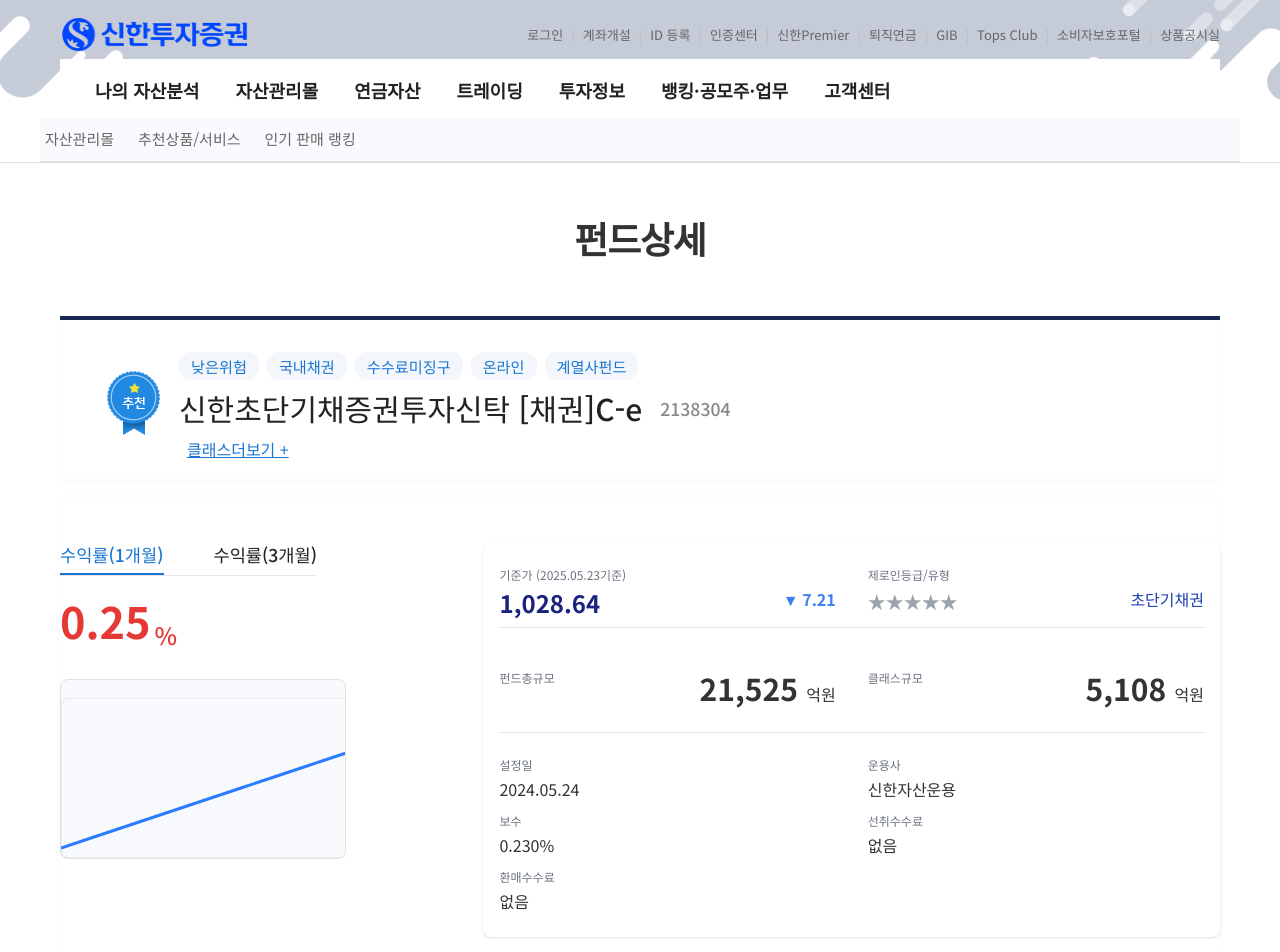
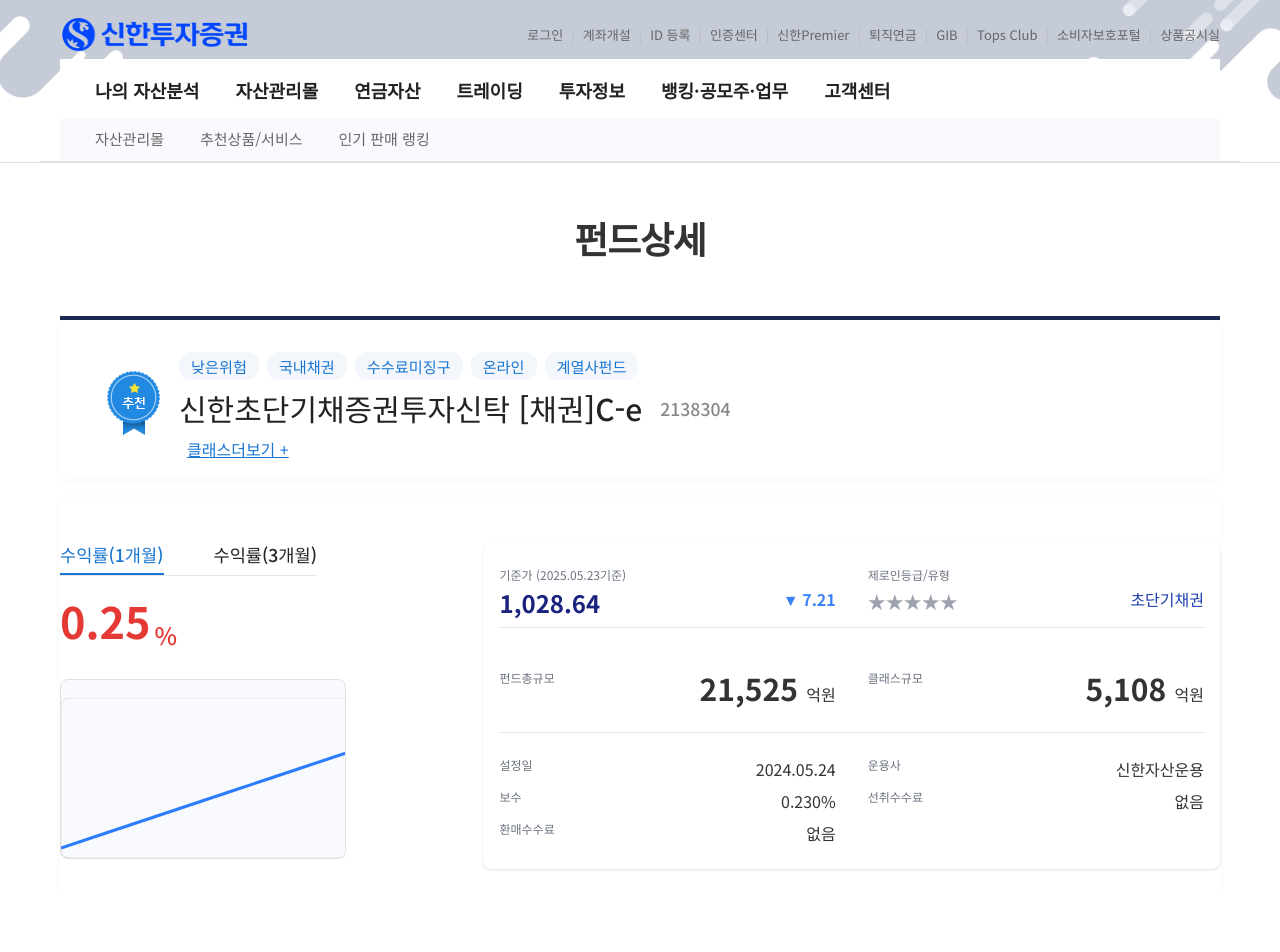
Before and after one commit to slay1379/PDA_design_thieves, a Next.js app: page /fund in a window 1280 px wide. Shown: the top 952 px of the page. After the commit the page ends 894 px from the top, so only its background shows below. Built offline with nearby package versions, Linux system fonts and the light colour scheme.

Commit message:
small fixes

```diff
--- a/app/fund/page.tsx
+++ b/app/fund/page.tsx
@@ -155,19 +155,14 @@ export default function ShinhanFundPage() {
                 </div>
                 {/* 3행 */}
                 <div className="grid grid-cols-2 gap-x-8 py-2">
-                  <div className="flex flex-col gap-1">
-                    <span className="text-xs text-gray-500">설정일</span>
-                    <span>2024.05.24</span>
-                    <span className="text-xs text-gray-500 mt-2">보수</span>
-                    <span>0.230%</span>
-                    <span className="text-xs text-gray-500 mt-2">환매수수료</span>
-                    <span>없음</span>
+                  <div className="flex flex-col gap-2">
+                    <div className="flex justify-between"><span className="text-xs text-gray-500">설정일</span><span>2024.05.24</span></div>
+                    <div className="flex justify-between"><span className="text-xs text-gray-500">보수</span><span>0.230%</span></div>
+                    <div className="flex justify-between"><span className="text-xs text-gray-500">환매수수료</span><span>없음</span></div>
                   </div>
-                  <div className="flex flex-col gap-1">
-                    <span className="text-xs text-gray-500">운용사</span>
-                    <span>신한자산운용</span>
-                    <span className="text-xs text-gray-500 mt-2">선취수수료</span>
-                    <span>없음</span>
+                  <div className="flex flex-col gap-2">
+                    <div className="flex justify-between"><span className="text-xs text-gray-500">운용사</span><span>신한자산운용</span></div>
+                    <div className="flex justify-between"><span className="text-xs text-gray-500">선취수수료</span><span>없음</span></div>
                   </div>
                 </div>
               </div>
--- a/app/fund/styles.scss
+++ b/app/fund/styles.scss
@@ -3,13 +3,18 @@
 .fund-page{
 
 
-    .container {
+    .container,
+    .container.sub-nav {
         max-width: 1200px;
         margin: 0 auto;
         padding: 0 20px;
         position: relative;
         z-index: 1;
         box-sizing: border-box;
+    }
+
+    .container.sub-nav {
+        background: none;
     }
 
     /* 상단 곡선 배경 */
@@ -85,8 +90,9 @@
     .nav-menu {
         display: flex;
         list-style: none;
+        width: 100%;
         gap: 36px;
-        padding: 0 0 0 35px;
+        padding: 0 35px;
         background: #fff;
     }
 
@@ -100,16 +106,18 @@
     }
 
     .sub-nav {
-        background: #f8fafd;
+        background: none;
         border-bottom: 1.5px solid #e0e0e0;
         padding: 0;
     }
 
     .sub-nav ul {
         display: flex;
-        gap: 24px;
+        width: 100%;
+        gap: 36px;
         list-style: none;
-        padding: 0 0 0 5px;
+        padding: 0 35px;
+        background: #f8fafd;
     }
 
     .sub-nav a {
```
Also changed, not shown: 1 other file (tests, documents, lock files or other folders).
